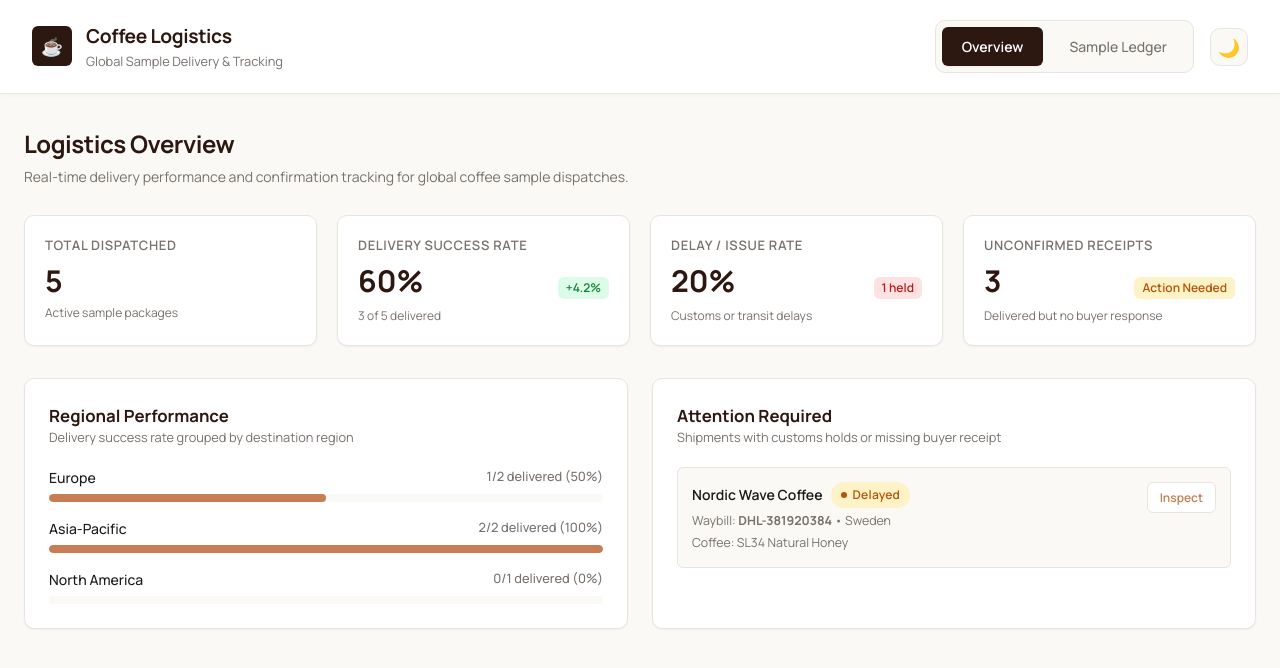
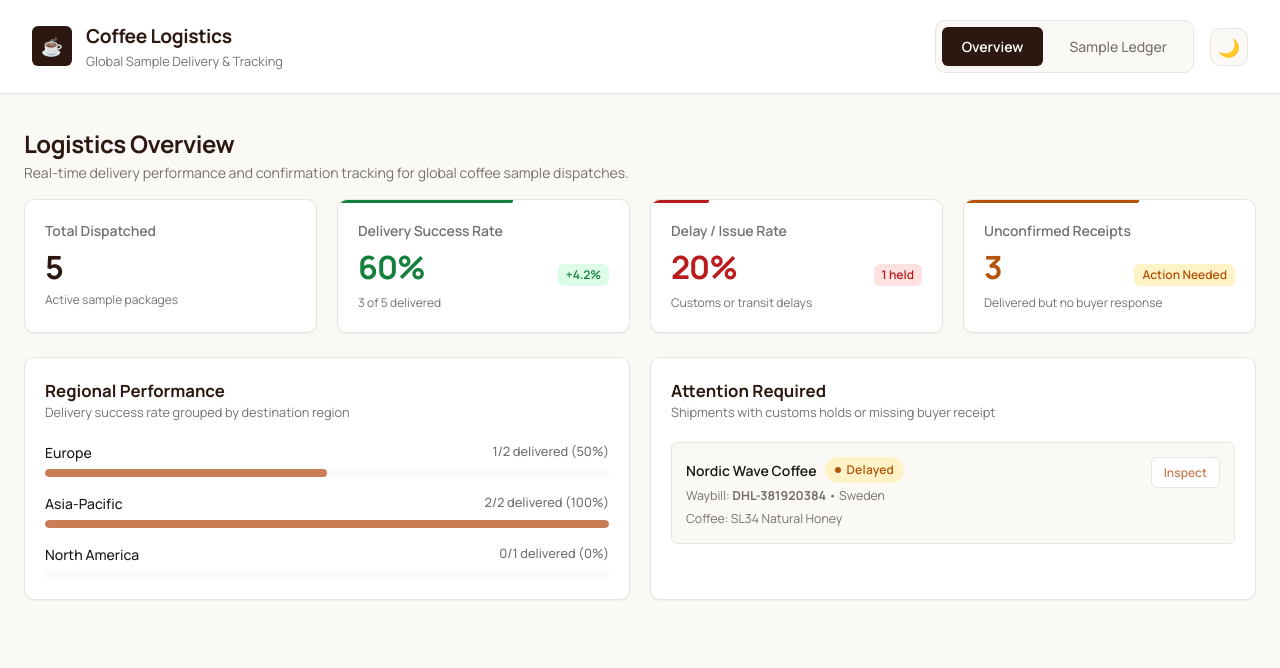
Before and after one commit to ngvgi/Shipment-Tracking, a React (Vite) app: page / in a window 1280 px wide. Shown: the top 668 px of the page. Built offline with nearby package versions, Linux system fonts and the light colour scheme.

Commit message:
Added: Border progress bar for KPI cards

```diff
--- a/src/components/overview/KpiCard.jsx
+++ b/src/components/overview/KpiCard.jsx
@@ -6,13 +6,22 @@ export default function KpiCard({
   value,
   subtitle,
   trend,
-  trendType = "neutral",
+  trendType = "neutral", // 'positive' | 'negative' | 'neutral' | 'info'
+  progress = null, // e.g., 60 for 60%
 }) {
+  const cardStyle =
+    progress !== null ? { "--progress-width": `${progress}%` } : {};
+
   return (
-    <div className={styles.kpiCard}>
+    <div
+      className={`${styles.kpiCard} ${styles[`card_${trendType}`]}`}
+      style={cardStyle}
+    >
       <span className={styles.kpiTitle}>{title}</span>
       <div className={styles.kpiValueRow}>
-        <span className={styles.kpiValue}>{value}</span>
+        <span className={`${styles.kpiValue} ${styles[`value_${trendType}`]}`}>
+          {value}
+        </span>
         {trend && (
           <span className={`${styles.kpiTrend} ${styles[trendType]}`}>
             {trend}
--- a/src/components/overview/Overview.module.css
+++ b/src/components/overview/Overview.module.css
@@ -1,11 +1,16 @@
 .container {
   max-width: 1280px;
+  width: 100%;
   margin: 0 auto;
   padding: 32px 24px;
+  height: 100%;
+  display: flex;
+  flex-direction: column;
+  overflow: hidden;
 }
 
 .headerSection {
-  margin-bottom: 28px;
+  margin-bottom: 16px;
 }
 
 .pageTitle {
@@ -18,7 +23,6 @@
 .pageDescription {
   font-size: 0.875rem;
   color: var(--color-text-muted);
-  margin-top: 4px;
 }
 
 /* KPI Grid Layout */
@@ -26,7 +30,7 @@
   display: grid;
   grid-template-columns: repeat(auto-fit, minmax(240px, 1fr));
   gap: 20px;
-  margin-bottom: 32px;
+  margin-bottom: 24px;
 }
 
 .kpiCard {
@@ -37,14 +41,54 @@
   box-shadow: var(--shadow-sm);
   display: flex;
   flex-direction: column;
+  position: relative;
+  overflow: hidden;
+  transition:
+    transform var(--transition-fast),
+    box-shadow var(--transition-fast);
+}
+
+.kpiCard:hover {
+  transform: translateY(-2px);
+  box-shadow: var(--shadow-md);
+}
+
+/* Card Proportional Accent Line */
+.card_positive::before,
+.card_negative::before,
+.card_neutral::before {
+  content: "";
+  position: absolute;
+  top: 0;
+  left: 0;
+  height: 3px;
+  width: var(--progress-width, 0%);
+  transition: width 600ms cubic-bezier(0.4, 0, 0.2, 1);
+  border-bottom-right-radius: 2px;
+}
+
+.card_positive::before {
+  background-color: var(--color-success);
+}
+
+.card_negative::before {
+  background-color: var(--color-danger);
+}
+
+.card_neutral::before {
+  background-color: var(--color-warning);
+}
+
+/* Info type (Total Dispatched) has no top border */
+.card_info::before {
+  display: none;
 }
 
 .kpiTitle {
-  font-size: 0.8125rem;
+  font-size: 0.875rem;
   font-weight: 600;
   color: var(--color-text-muted);
-  text-transform: uppercase;
-  letter-spacing: 0.05em;
+  letter-spacing: -0.008em;
 }
 
 .kpiValueRow {
@@ -54,11 +98,29 @@
   margin-top: 10px;
 }
 
+/* Vibrant Callout Value Color Variants */
 .kpiValue {
-  font-size: 1.875rem;
-  font-weight: 700;
+  font-size: 2rem;
+  font-weight: 800;
+  line-height: 1;
+  letter-spacing: -0.03em;
   color: var(--color-primary);
-  line-height: 1;
+}
+
+.value_positive {
+  color: var(--color-success);
+}
+
+.value_negative {
+  color: var(--color-danger);
+}
+
+.value_neutral {
+  color: var(--color-warning);
+}
+
+.value_info {
+  color: var(--color-primary);
 }
 
 .kpiTrend {
@@ -93,7 +155,9 @@
 .contentGrid {
   display: grid;
   grid-template-columns: 1fr 1fr;
-  gap: 24px;
+  gap: 20px;
+  flex: 1;
+  min-height: 0;
 }
 
 @media (max-width: 900px) {
@@ -106,8 +170,11 @@
   background-color: var(--color-surface);
   border: 1px solid var(--color-border);
   border-radius: var(--radius-md);
-  padding: 24px;
+  padding: 20px;
   box-shadow: var(--shadow-sm);
+  display: flex;
+  flex-direction: column;
+  overflow-y: auto;
 }
 
 .cardHeader {
@@ -217,6 +284,7 @@
   border-radius: var(--radius-sm);
   transition: all var(--transition-fast);
   white-space: nowrap;
+  cursor: pointer;
 }
 
 .actionButton:hover {
--- a/src/pages/OverviewPage.jsx
+++ b/src/pages/OverviewPage.jsx
@@ -24,6 +24,8 @@ export default function OverviewPage() {
     totalSent > 0 ? Math.round((deliveredCount / totalSent) * 100) : 0;
   const delayRate =
     totalSent > 0 ? Math.round((delayedCount / totalSent) * 100) : 0;
+  const unconfirmedRate =
+    totalSent > 0 ? Math.round((pendingConfirmation / totalSent) * 100) : 0;
 
   return (
     <div className={styles.container}>
@@ -41,27 +43,34 @@ export default function OverviewPage() {
           title="Total Dispatched"
           value={totalSent}
           subtitle="Active sample packages"
+          trendType="info"
         />
+
         <KpiCard
           title="Delivery Success Rate"
           value={`${successRate}%`}
           trend="+4.2%"
           trendType="positive"
           subtitle={`${deliveredCount} of ${totalSent} delivered`}
+          progress={successRate}
         />
+
         <KpiCard
           title="Delay / Issue Rate"
           value={`${delayRate}%`}
           trend={delayRate > 0 ? `${delayedCount} held` : "0 issues"}
           trendType={delayRate > 0 ? "negative" : "positive"}
           subtitle="Customs or transit delays"
+          progress={delayRate}
         />
+
         <KpiCard
           title="Unconfirmed Receipts"
           value={pendingConfirmation}
           trend="Action Needed"
           trendType="neutral"
           subtitle="Delivered but no buyer response"
+          progress={unconfirmedRate}
         />
       </div>
 
```
